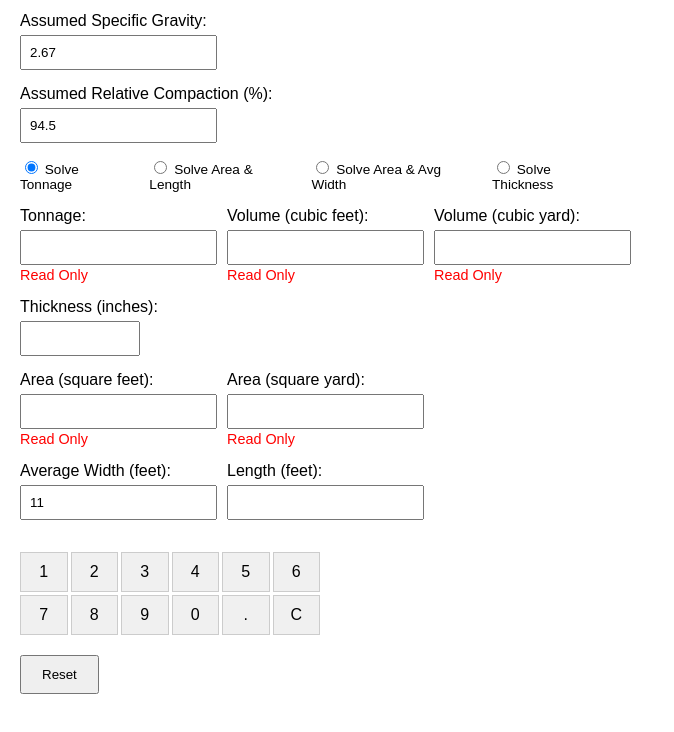
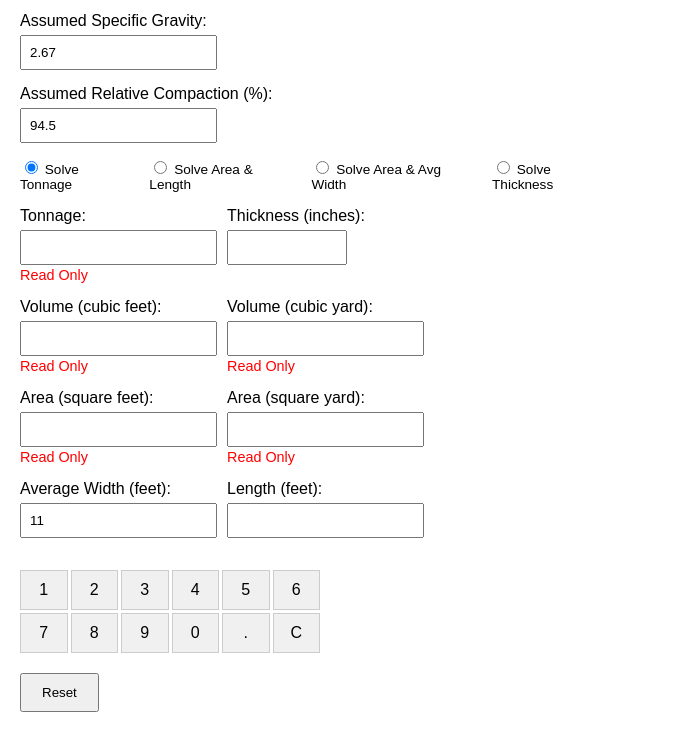
Before and after one commit to mikhail-shkaralevich/inspector-tools, a plain HTML site: page modules/asphalt-pavement-calculator.html in a window 1280 px wide. Shown: the part 120-852 px from the top of the page, without its empty margins (0-674 px from the left). Drawn offline with Linux system fonts and the light colour scheme.

Commit message:
updated asphalt calculator

```diff
--- a/modules/asphalt-pavement-calculator.html
+++ b/modules/asphalt-pavement-calculator.html
@@ -137,13 +137,25 @@
             </label>
         </div>
 
-        <!-- Tonnage and Volume Inputs -->
+        <!-- Tonnage and Thickness Inputs -->
         <div class="inline-group">
             <div class="input-group">
                 <label for="tonnage">Tonnage:</label>
                 <input type="text" id="tonnage" onfocus="setActiveInput(this)">
                 <span id="tonnage-read-only" class="read-only-label"></span>
             </div>
+            <div class="input-group">
+                <label for="thickness">Thickness (inches):</label>
+                <div class="inline-group">
+                    <input type="text" id="thickness" onfocus="setActiveInput(this)">
+                    <span id="thickness-fraction" class="read-only-label"></span>
+                </div>
+                <span id="thickness-read-only" class="read-only-label"></span>
+            </div>
+        </div>
+
+        <!-- Volume Inputs -->
+        <div class="inline-group">
             <div class="input-group">
                 <label for="volume">Volume (cubic feet):</label>
                 <input type="text" id="volume" readonly>
@@ -154,16 +166,6 @@
                 <input type="text" id="volume-cubic-yard" readonly>
                 <span class="read-only-label">Read Only</span>
             </div>
-        </div>
-
-        <!-- Thickness Input -->
-        <div class="input-group">
-            <label for="thickness">Thickness (inches):</label>
-            <div class="inline-group">
-                <input type="text" id="thickness" onfocus="setActiveInput(this)">
-                <span id="thickness-fraction" class="read-only-label"></span>
-            </div>
-            <span id="thickness-read-only" class="read-only-label"></span>
         </div>
 
         <!-- Area Inputs -->
```
